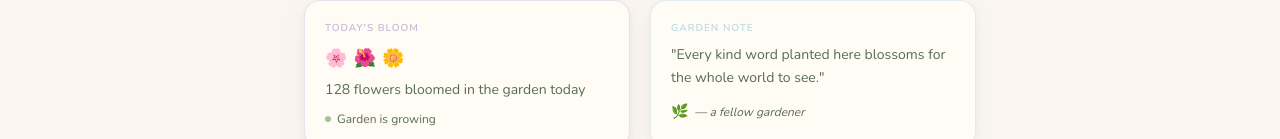
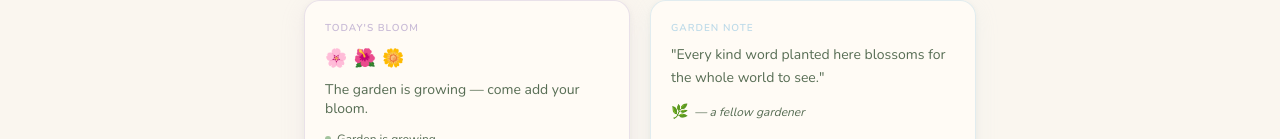
Before and after one commit to grauconejo13/bloomspace, a React (Vite) app in the folder client/: page / in a window 1280 px wide. Shown: the part 813-952 px from the top of the page. Built offline with nearby package versions, Linux system fonts and the light colour scheme; no server answers.

Commit message:
Fix final public beta audit items

```diff
--- a/client/src/components/FlowerForm.jsx
+++ /dev/null
@@ -1,9 +0,0 @@
-function FlowerForm() {
-  return (
-    <div>
-      <p>Flower form coming soon.</p>
-    </div>
-  );
-}
-
-export default FlowerForm;
--- a/client/src/pages/CreateFlower.jsx
+++ b/client/src/pages/CreateFlower.jsx
@@ -355,6 +355,7 @@ function CreateFlower() {
               max="20"
               value={strokeSize}
               onChange={e => setStrokeSize(Number(e.target.value))}
+              aria-label="Stroke size"
               className="w-20 accent-sage cursor-pointer"
             />
             {/* Live preview dot — uses current color; in eraser mode it shows as a faded outline */}
--- a/client/src/pages/Home.jsx
+++ b/client/src/pages/Home.jsx
@@ -213,7 +213,7 @@ function Home() {
               <span>🌼</span>
             </div>
             <p className="text-moss/80 text-sm leading-snug">
-              128 flowers bloomed in the garden today
+              The garden is growing — come add your bloom.
             </p>
             <div className="flex items-center gap-1.5 mt-1">
               <div
```
Also changed, not shown: client/public/og-image.png (added), client/src/pages/PlantFlower.jsx (deleted), 1 other file (tests, documents, lock files or other folders).
